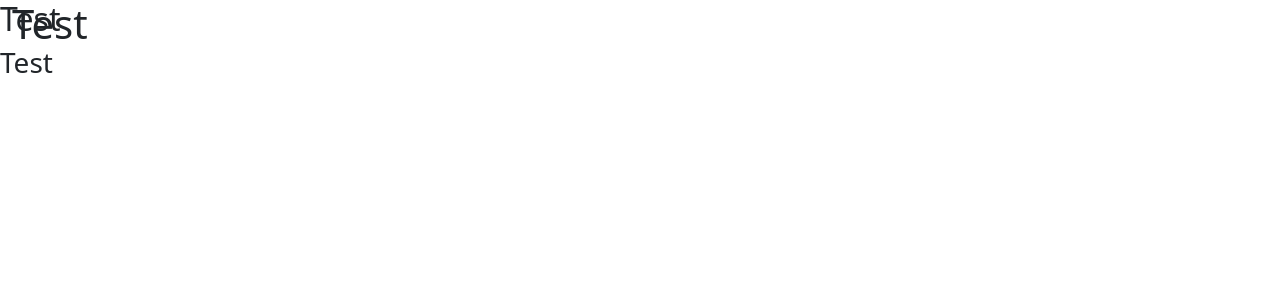
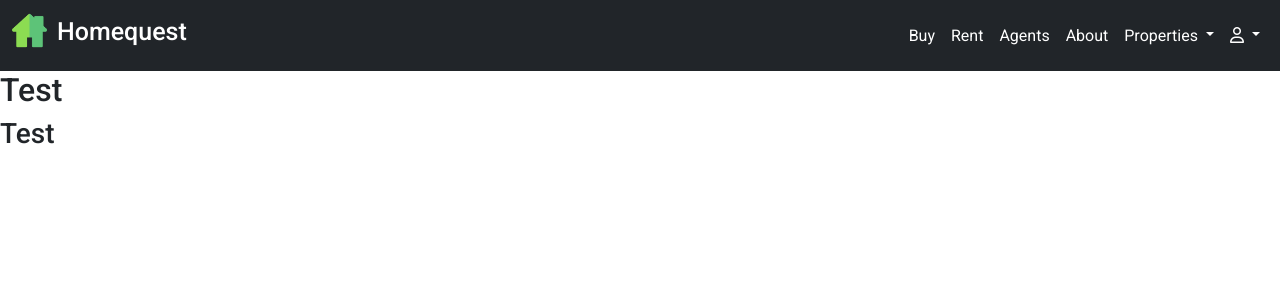
Before and after one commit to Danvm94/homequest, a Django app: template templates/index.html in a window 1280 px wide. Shown: the top 300 px of the page. Run offline with Django 4.2, Linux system fonts and the light colour scheme; the template is opened without the code that fills it, so the values that code supplies are empty; some libraries are stand-ins or nearby versions.

Commit message:
Add desktop-nav.html template for the top navbar

```diff
--- a/static/css/base.css
+++ b/static/css/base.css
@@ -1 +1,31 @@
 /* test */
+body {
+    font-family: 'Roboto', sans-serif;
+}
+
+.form-white.input-group > .form-control:focus {
+    border-color: #fff;
+    box-shadow: inset 0 0 0 1px #fff;
+}
+
+.navbar-dark .navbar-nav .nav-link {
+    color: #fff;
+}
+
+.navbar-dark .navbar-nav .nav-link:hover,
+.navbar-dark .navbar-nav .nav-link:focus {
+    color: rgba(255, 255, 255, 0.75);
+}
+
+.navbar-brand {
+    display: flex;
+    align-items: center;
+}
+
+.navbar-brand img {
+    margin: 0 10px 10px 0;
+}
+
+.navbar-brand h1 {
+    font-size: 25px;
+}
--- a/templates/base.html
+++ b/templates/base.html
@@ -18,8 +18,10 @@
         <link href="https://cdn.jsdelivr.net/npm/bootstrap@5.3.2/dist/css/bootstrap.min.css" rel="stylesheet"
               integrity="sha384-T3c6CoIi6uLrA9TneNEoa7RxnatzjcDSCmG1MXxSR1GAsXEV/Dwwykc2MPK8M2HN"
               crossorigin="anonymous">
+        <!-- Google Font Roboto -->
+        <link href="https://fonts.googleapis.com/css2?family=Roboto:wght@300;400;500;700&display=swap" rel="stylesheet">
         <!-- Base CSS -->
-        <link href="{% static 'css/base.css' %}">
+        <link href="{% static 'css/base.css' %}" rel="stylesheet">
     {% endblock %}
 
     {% block extra_css %}
@@ -30,18 +32,19 @@
         <script src="https://cdn.jsdelivr.net/npm/bootstrap@5.3.2/dist/js/bootstrap.bundle.min.js"
                 integrity="sha384-C6RzsynM9kWDrMNeT87bh95OGNyZPhcTNXj1NW7RuBCsyN/o0jlpcV8Qyq46cDfL"
                 crossorigin="anonymous"></script>
+        <!-- Font Awesome JS -->
+        <script src="https://kit.fontawesome.com/0202f769a6.js" crossorigin="anonymous"></script>
+
     {% endblock %}
 
     {% block extra_js %}
     {% endblock %}
 
     <link rel="icon" type="image/x-icon" href="{% static 'images/favicon.ico' %}">
-    <title>Home Quest {% block extra_title %}{% endblock %}</title>
+    <title>Homequest {% block extra_title %}{% endblock %}</title>
 </head>
 <body>
-<header class="container-fluid fixed-top">
-    <h1>Test</h1>
-</header>
+{% include 'includes/desktop-nav.html' %}
 
 {% if messages %}
     <div class="message-container">
--- /dev/null
+++ b/templates/includes/desktop-nav.html
@@ -0,0 +1,66 @@
+{% load static %}
+<!-- Navbar -->
+<nav class="navbar navbar-expand-lg navbar-dark bg-dark">
+    <div class="container-fluid">
+        <a class="navbar-brand" href="/">
+            <img src="{% static 'images/favicon.ico' %}" width="35" height="35" alt="Homequest logo">
+            <h1>Homequest</h1>
+        </a>
+        <button class="navbar-toggler" type="button" data-bs-toggle="collapse"
+                data-bs-target="#navbarSupportedContent" aria-controls="navbarSupportedContent" aria-expanded="false"
+                aria-label="Toggle navigation">
+            <i class="fas fa-bars"></i>
+        </button>
+        <div class="collapse navbar-collapse" id="navbarSupportedContent">
+            <ul class="navbar-nav d-flex flex-column flex-md-row ms-auto justify-content-md-between justify-content-lg-end">
+                <li class="nav-item">
+                    <a class="nav-link" href="#">Buy</a>
+                </li>
+                <li class="nav-item">
+                    <a class="nav-link" href="#">Rent</a>
+                </li>
+                <li class="nav-item">
+                    <a class="nav-link" href="#">Agents</a>
+                </li>
+                <li class="nav-item">
+                    <a class="nav-link" href="#">About</a>
+                </li>
+                <li class="nav-item me-3 me-lg-0 dropdown">
+                    <a class="nav-link dropdown-toggle" href="#" id="navbarDropdown" role="button"
+                       data-bs-toggle="dropdown"
+                       aria-expanded="false">
+                        Properties
+                    </a>
+                    <ul class="dropdown-menu dropdown-menu-end" aria-labelledby="navbarDropdown">
+                        <li><a class="dropdown-item" href="#">Action</a></li>
+                        <li><a class="dropdown-item" href="#">Another action</a></li>
+                        <li>
+                            <hr class="dropdown-divider"/>
+                        </li>
+                        <li>
+                            <a class="dropdown-item" href="#">Something else here</a>
+                        </li>
+                    </ul>
+                </li>
+                <li class="nav-item me-3 me-lg-0 dropdown">
+                    <a class="nav-link dropdown-toggle" href="#" id="navbarDropdown1" role="button"
+                       data-bs-toggle="dropdown"
+                       aria-expanded="false">
+                        <i class="fa-regular fa-user"></i>
+                    </a>
+                    <ul class="dropdown-menu dropdown-menu-end" aria-labelledby="navbarDropdown1">
+                        <li><a class="dropdown-item" href="#">Action</a></li>
+                        <li><a class="dropdown-item" href="#">Another action</a></li>
+                        <li>
+                            <hr class="dropdown-divider"/>
+                        </li>
+                        <li>
+                            <a class="dropdown-item" href="#">Something else here</a>
+                        </li>
+                    </ul>
+                </li>
+            </ul>
+        </div>
+    </div>
+</nav>
+<!-- Navbar -->
```
